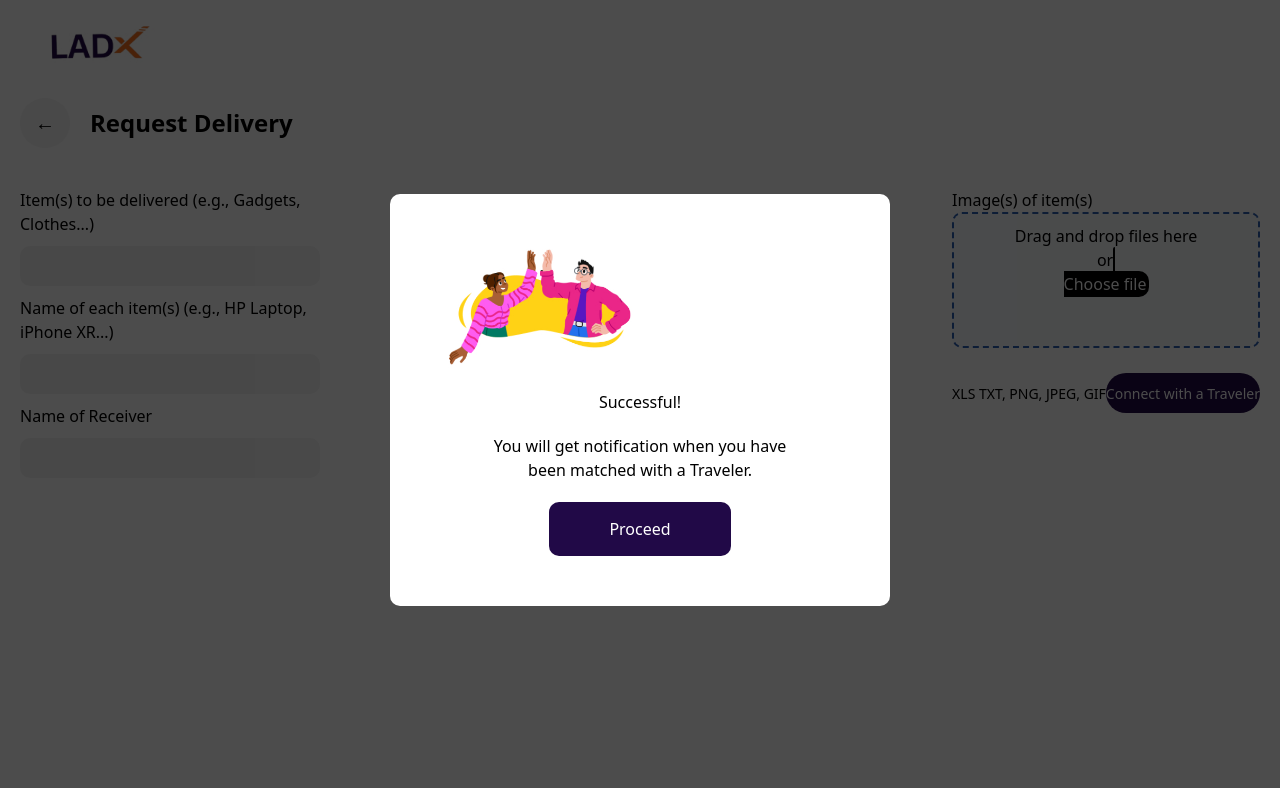
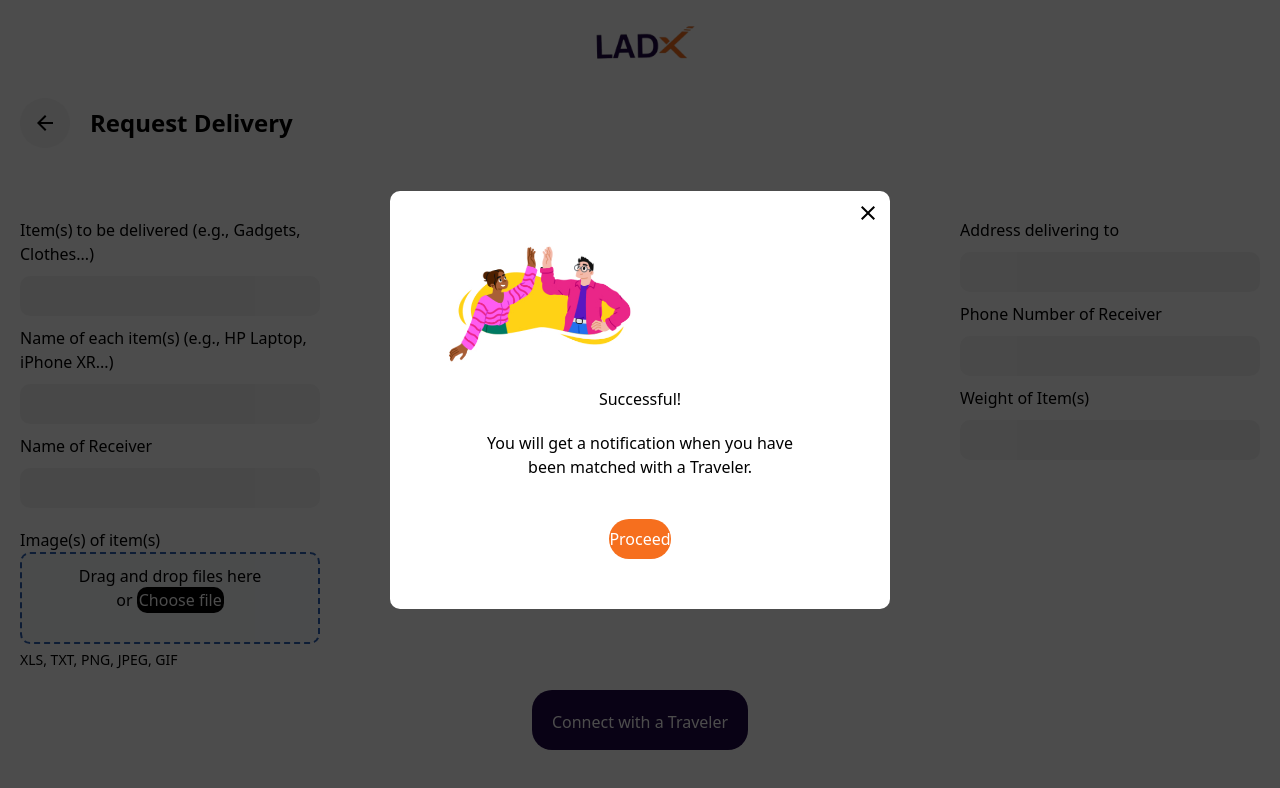
Before and after one commit to DevHoji/Lad-x-Frontend, a React (Vite) app in the folder frontend/: page /request in a window 1280 px wide. Both pictures are taken after a click on the button "Connect with a Traveler". Shown: the top 788 px of the page. Built offline with nearby package versions, Linux system fonts and the light colour scheme.

Commit message:
updates on request page

```diff
--- a/frontend/src/components/Request.jsx
+++ b/frontend/src/components/Request.jsx
@@ -2,6 +2,10 @@ import React, { useState } from "react";
 import { useNavigate } from "react-router-dom";
 import test from "../assets/test.jpg"; // Ensure the correct path to your logo image
 import active from "../assets/active.jpg";
+import ArrowBackIcon from "@mui/icons-material/ArrowBack";
+import CloseIcon from "@mui/icons-material/Close"; // Importing Close icon
+import { padding } from "@mui/system";
+
 const Request = () => {
   const navigate = useNavigate();
   const [showPopup, setShowPopup] = useState(false);
@@ -27,7 +31,7 @@ const Request = () => {
       <div style={styles.header}>
         {/* Back arrow */}
         <div style={styles.backArrow} onClick={handleBackClick}>
-          ←
+          <ArrowBackIcon />
         </div>
         <h1 style={styles.title}>Request Delivery</h1>
       </div>
@@ -52,11 +56,6 @@ const Request = () => {
 
         {/* Second set of input fields */}
         <div style={styles.inputBlock}>
-          <label style={styles.label}>
-            Name of each item(s) (e.g., HP Laptop, iPhone XR...)
-          </label>
-          <input type="text" style={styles.inputField} />
-
           <label style={styles.label}>Address delivering to</label>
           <input type="text" style={styles.inputField} />
 
@@ -74,25 +73,23 @@ const Request = () => {
             <div style={styles.fileInputText}>
               Drag and drop files here <br /> or{" "}
               <span style={styles.chooseFileButton} onClick={togglePopup}>
-                <br />
                 Choose file
               </span>
             </div>
             <input type="file" style={styles.fileInput} />
           </div>
-          <div style={styles.fileFormatText}>
-            XLS TXT, PNG, JPEG, GIF
-            <button style={styles.connectButton} onClick={togglePopup}>
-              Connect with a Traveler
-            </button>
-          </div>
+          <div style={styles.fileFormatText}>XLS, TXT, PNG, JPEG, GIF</div>
         </div>
       </div>
-
+      <button style={styles.connectButton} onClick={togglePopup}>
+        Connect with a Traveler
+      </button>
       {/* Popup */}
       {showPopup && (
         <div style={styles.popupOverlay}>
           <div style={styles.popupContent}>
+            <CloseIcon style={styles.closeIcon} onClick={togglePopup} />{" "}
+            {/* Close icon */}
             <img
               src={active}
               alt="Two animations"
@@ -100,7 +97,7 @@ const Request = () => {
             />
             <h2 style={styles.popupTitle}>Successful!</h2>
             <h4 style={styles.popupTitle}>
-              You will get notification when you have <br />
+              You will get a notification when you have <br />
               been matched with a Traveler.
             </h4>
             <button
@@ -121,6 +118,10 @@ const styles = {
     backgroundColor: "#FFFFFF",
     height: "100vh",
     padding: "20px",
+    display: "flex",
+    flexDirection: "column",
+    alignItems: "center",
+    overflowY: "auto", // Allows scrolling if content exceeds viewport height
   },
   logo: {
     width: "150px",
@@ -130,6 +131,8 @@ const styles = {
     display: "flex",
     alignItems: "center",
     marginBottom: "30px",
+    width: "100%",
+    justifyContent: "flex-start", // Aligns items to the left
   },
   backArrow: {
     width: "50px",
@@ -153,14 +156,15 @@ const styles = {
     flexWrap: "wrap", // Makes the form wrap on smaller screens
     gap: "20px",
     marginTop: "40px",
+    width: "100%",
   },
   inputBlock: {
     display: "flex",
     flexDirection: "column",
     gap: "10px",
-    flex: "1",
-    maxWidth: "300px",
+    flex: "1 1 calc(50% - 20px)", // Adjust width based on available space
     minWidth: "250px", // Ensures the input blocks adjust on small screens
+    maxWidth: "300px", // Prevents blocks from becoming too wide
   },
   label: {
     fontSize: "16px",
@@ -178,16 +182,18 @@ const styles = {
   },
   fileUploadSection: {
     order: 0, // Default order for larger screens
+    width: "100%",
   },
   fileInputContainer: {
     backgroundColor: "#F9FBFE",
     border: "2px dashed #2E61B4",
+    width:"300px",
     padding: "10px",
     borderRadius: "10px",
     textAlign: "center",
   },
   fileInputText: {
-    marginBottom: "40px",
+    marginBottom: "20px", // Reduced bottom margin for compactness
   },
   chooseFileButton: {
     color: "white",
@@ -202,15 +208,24 @@ const styles = {
   fileFormatText: {
     marginTop: "5px",
     fontSize: "14px",
+    display: "flex",
+    justifyContent: "flex-start",
+    flexWrap: "wrap",
+    gap: "10px", // Added gap for margin between formats
+  },
+  fileFormatMargin: {
+    marginLeft: "10px", // Adds margin between formats
   },
   connectButton: {
     backgroundColor: "#210947",
     color: "#FFFFFF",
     border: "none",
     borderRadius: "20px",
-    height: "40px",
+    padding:"20px",
+    height: "60px",
     marginTop: "20px",
     cursor: "pointer",
+    width: "fit-content", // Ensure button width is based on content
   },
   popupOverlay: {
     position: "fixed",
@@ -231,24 +246,25 @@ const styles = {
     textAlign: "center",
     width: "80%",
     maxWidth: "500px", // Limits popup width on larger screens
+    position: "relative", // Allows positioning of the close icon
   },
   popupTitle: {
     marginBottom: "20px",
   },
+  closeIcon: {
+    position: "absolute",
+    top: "10px",
+    right: "10px",
+    cursor: "pointer",
+  },
   closePopupButton: {
-    backgroundColor: "#210947",
+    backgroundColor: "#F66F1E",
     color: "#FFFFFF",
     border: "none",
-    borderRadius: "10px",
-    padding: "15px 60px",
+    borderRadius: "20px",
+    height: "40px",
     cursor: "pointer",
-  },
-  // Media query for small screens
-  "@media (max-width: 768px)": {
-    fileUploadSection: {
-      order: 1, // Move to the last position on small screens
-      width: "100%", // Ensure full width for small screens
-    },
+    marginTop: "20px",
   },
 };
 
```
